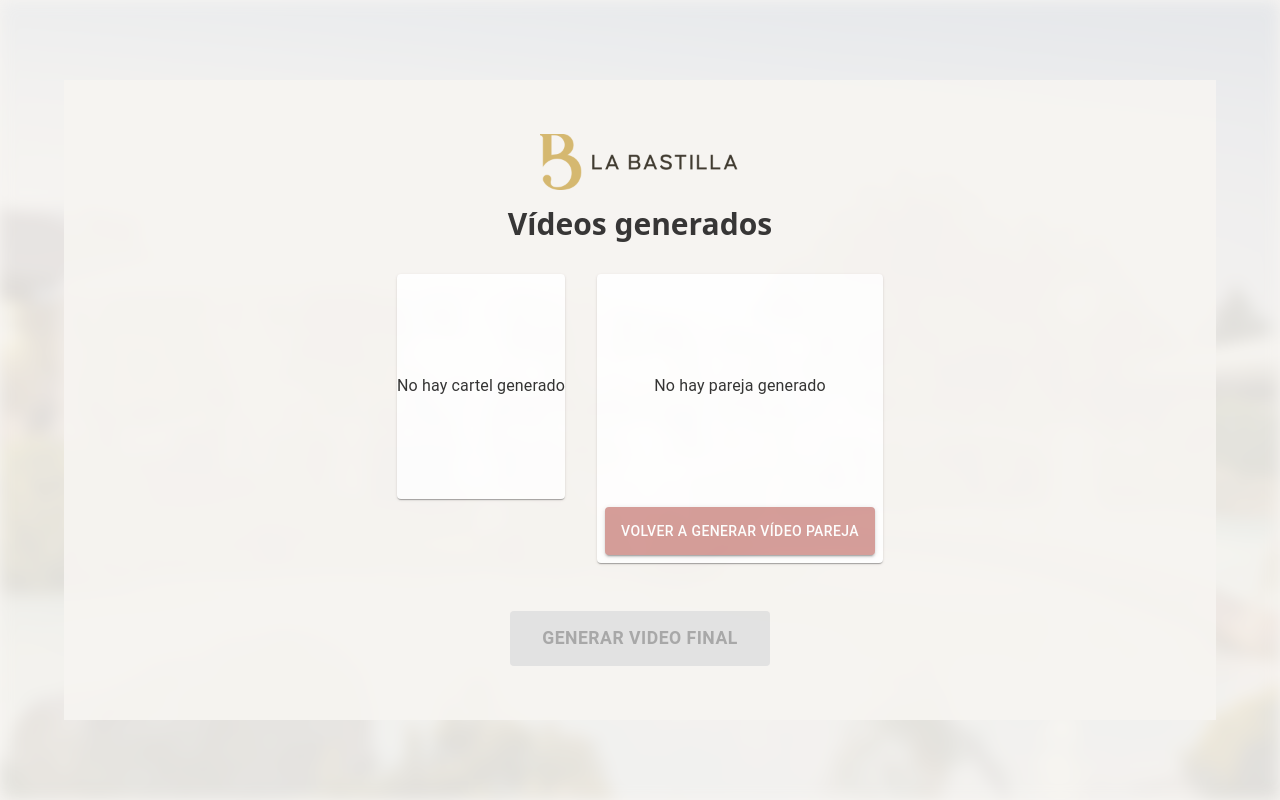
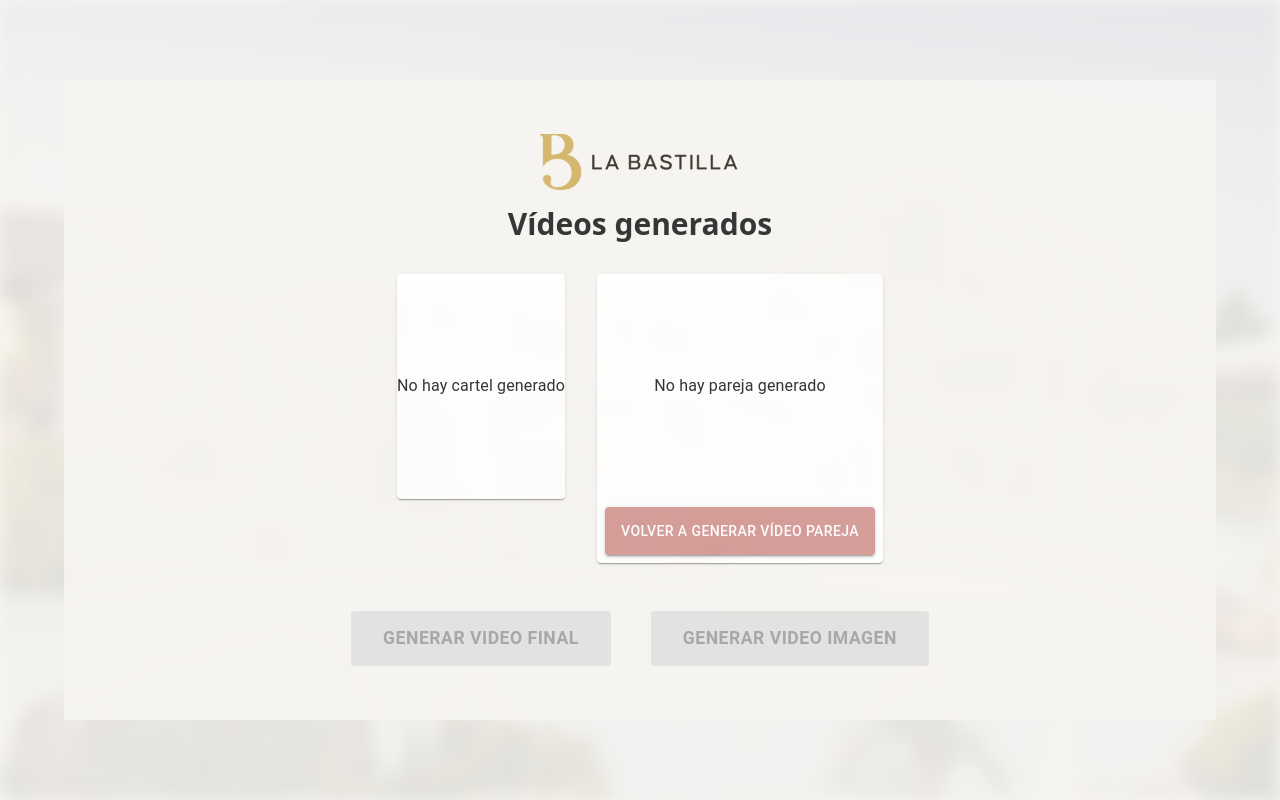
Before and after one commit to pcalzadat/nupzial-app, a React (Vite) app: page /videos_ia in a window 1280 px wide. Built offline with nearby package versions, Linux system fonts and the light colour scheme.

Commit message:
Cambios front

```diff
--- a/src/pages/ImagesPreviewPage.jsx
+++ b/src/pages/ImagesPreviewPage.jsx
@@ -5,7 +5,7 @@ import logo from '../assets/img/labastilla-logo.png';
 
 import { useData } from '../DataContext';
 
-
+//const API_BASE_URL = 'http://127.0.0.1:8000';
 const API_BASE_URL = 'https://nupzial-api-acc0f3hmhvg0c4d6.spaincentral-01.azurewebsites.net';
 
 export default function ImagesPreviewPage() {
--- a/src/pages/UploadData.jsx
+++ b/src/pages/UploadData.jsx
@@ -4,6 +4,7 @@ import { useVideo } from '../VideoContext';
 import { useData } from '../DataContext';
 import logo from '../assets/img/labastilla-logo.png';
 
+//const API_BASE_URL = 'http://127.0.0.1:8000';
 const API_BASE_URL = 'https://nupzial-api-acc0f3hmhvg0c4d6.spaincentral-01.azurewebsites.net';
 
 export default function UploadData() {
--- a/src/pages/VideosPreviewPage.jsx
+++ b/src/pages/VideosPreviewPage.jsx
@@ -5,7 +5,7 @@ import logo from '../assets/img/labastilla-logo.png';
 
 import { useData } from '../DataContext';
 
-
+//const API_BASE_URL = 'http://127.0.0.1:8000';
 const API_BASE_URL = 'https://nupzial-api-acc0f3hmhvg0c4d6.spaincentral-01.azurewebsites.net';
 
 export default function ImagesPreviewPage() {
@@ -277,6 +277,7 @@ export default function ImagesPreviewPage() {
         email2: dataContext.persona2.email,
         cartel_video: cartel.url,
         pareja_video: pareja.url,
+        isImage: false
       };
 
       console.log('Sending video generation request with:', requestData);
@@ -311,6 +312,62 @@ export default function ImagesPreviewPage() {
       setFinalVideoLoading(false);
     }
   };
+
+  const handleGenerarVideoFinalImg = async () => {
+    if (!cartel.url /*|| !pareja.url*/) {
+      setFinalVideoError('Por favor genera primero el cartel y la pareja');
+      return;
+    }
+
+    setFinalVideoLoading(true);
+    setFinalVideoError('');
+
+    try {
+
+      const requestData = {
+        id: dataContext.id,
+        nombre1: dataContext.persona1.nombre,
+        nombre2: dataContext.persona2.nombre,
+        email1: dataContext.persona1.email,
+        email2: dataContext.persona2.email,
+        cartel_video: cartel.url,
+        pareja_video: dataContext.imagenParejaUrl,
+        isImage: true
+      };
+
+      console.log('Sending video generation request with:', requestData);
+
+      const response = fetch(`${API_BASE_URL}/api/generate_final_video`, {
+        method: 'POST',
+        headers: {
+          'Content-Type': 'application/json',
+        },
+        body: JSON.stringify(requestData),
+      });
+
+      navigate('/confirmacion_video')
+
+      const data = await response.json();
+      console.log('Video generation response:', data);
+
+      if (data.status === 'success') {
+        // Navegar a la página de visualización del video final
+        navigate('/generacion_video', {
+          state: {
+            videoUrl: data.video_path
+          }
+        });
+      } else {
+        setFinalVideoError(data.message || 'Error al generar el video final');
+      }
+    } catch (error) {
+      console.error('Error generating final video:', error);
+      setFinalVideoError('Error al conectar con el servidor. Por favor, inténtalo de nuevo.');
+    } finally {
+      setFinalVideoLoading(false);
+    }
+  };
+
 
   return (
     <div className='flex flex-col items-center justify-center w-[90%]  bg-[#F7F4F1] opacity-90 py-8 overflow-y-auto h-[80vh] max-h-[80vh]'>
@@ -360,6 +417,39 @@ export default function ImagesPreviewPage() {
         >
           {finalVideoLoading ? 'Generando video final...' : 'Generar Video Final'}
         </Button>
+        <Button
+          variant="contained"
+          onClick={handleGenerarVideoFinalImg}
+          disabled={finalVideoLoading || !cartel.url /*|| !pareja.url*/}
+          startIcon={finalVideoLoading ? <CircularProgress size={24} /> : null}
+          sx={{
+            ml: 5,
+            mt: 2,
+            py: 1.5,
+            px: 4,
+            fontSize: '1.1rem',
+            backgroundColor: '#000000',
+            color: 'white',
+            fontWeight: 'bold',
+            boxShadow: '0 4px 6px rgba(0,0,0,0.1)',
+            '&:hover': {
+              backgroundColor: '#646060ff',
+              boxShadow: '0 6px 8px rgba(0,0,0,0.15)',
+              transform: 'translateY(-2px)',
+            },
+            '&:active': {
+              transform: 'translateY(0)',
+            },
+            '&:disabled': {
+              backgroundColor: '#e0e0e0',
+              color: '#a0a0a0',
+              cursor: 'not-allowed',
+            },
+            transition: 'all 0.3s ease',
+          }}
+        >
+          {finalVideoLoading ? 'Generando video final...' : 'Generar Video Imagen'}
+        </Button>
           {finalVideoError && (
             <Typography color="error" sx={{ mt: 1 }}>
               {finalVideoError}
```
